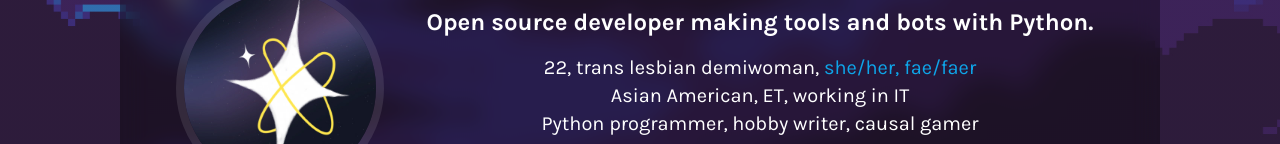
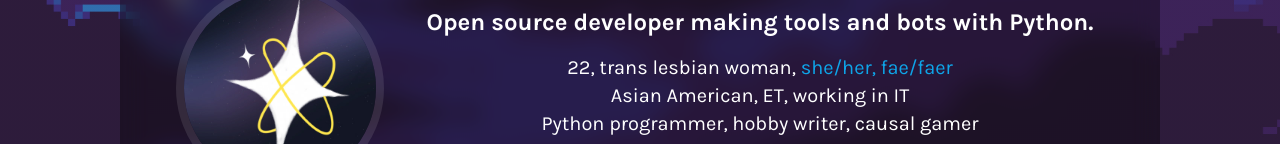
Before and after one commit to AstreaTSS/bio-website, a website: page src/index.html in a window 1280 px wide. Shown: the part 312-456 px from the top of the page. Drawn offline with nearby package versions, Linux system fonts and the light colour scheme; files that its build step writes are made by us from their sources.

Commit message:
feat: adjust label

```diff
--- a/src/index.html
+++ b/src/index.html
@@ -48,7 +48,7 @@
 
             <div class="font-body text-lg font-normal text-white md:text-xl">
               <p>
-                22, trans lesbian demiwoman,
+                22, trans lesbian woman,
                 <a
                   class="text-sky-500 transition ease-in-out hover:text-sky-700"
                   href="https://en.pronouns.page/@Astrea"
```
